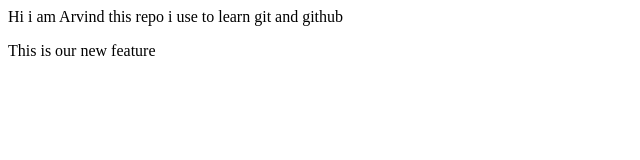
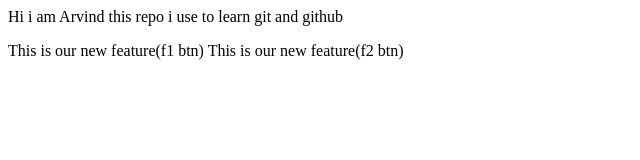
Before and after one commit to justarvind07/Local-Repo, a plain HTML site: page index.html in a window 1280 px wide. Shown: the whole page, without its empty margins (0-640 px from the left). Drawn offline with Linux system fonts and the light colour scheme.

Commit message:
add f1 and f2 btn in feature1

```diff
--- a/index.html
+++ b/index.html
@@ -2,5 +2,6 @@
     Hi i am Arvind this repo i use to learn git and github
 </p>
 <p>
-    This is our new feature
+    This is our new feature(f1 btn)
+    This is our new feature(f2 btn)
 </p>
```
